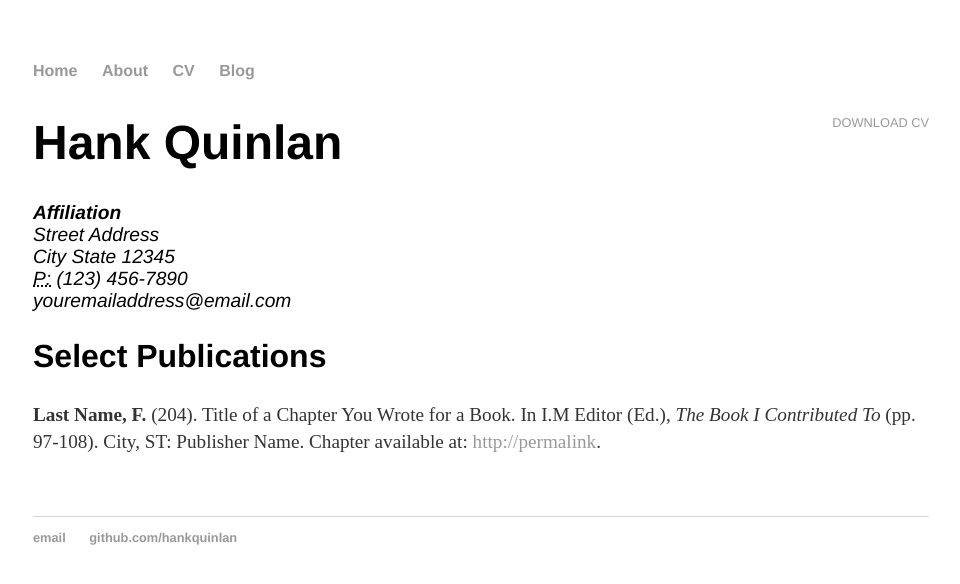
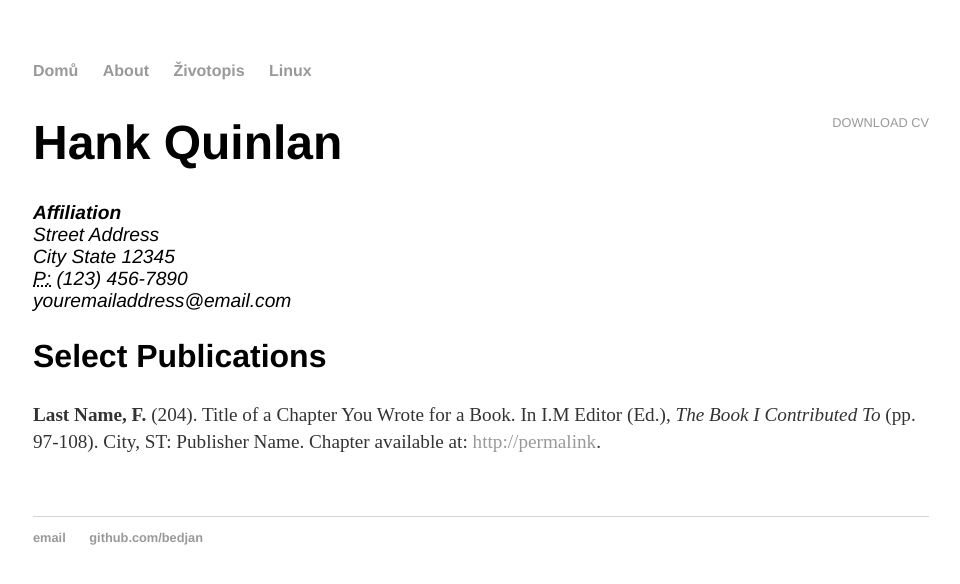
Before and after one commit to bedjan/bedjan.github.io, a Jekyll site: the page built from cv/index.html, in a window 1280 px wide. Shown: the top 584 px of the page, without its empty margins (159-1119 px from the left). Built offline with Jekyll 4.4.1, drawn with Linux system fonts in a browser that asks for light colours.

Commit message:
Update default.html

```diff
--- a/_layouts/default.html
+++ b/_layouts/default.html
@@ -11,10 +11,10 @@
   <body>
     <nav>
 <ul>
-<li><a href="/">Home</a></li>
+<li><a href="/">Domů</a></li>
 <li><a href="/about">About</a></li>
-<li><a href="/cv">CV</a></li>
-<li><a href="/blog">Blog</a></li>
+<li><a href="/zivotopis">Životopis</a></li>
+<li><a href="/linux">Linux</a></li>
 </ul>
     </nav>
 <div class="container">
@@ -25,8 +25,8 @@
 
   <footer>
    <ul>
-   <li><a href="mailto:hankquinlanhub@gmail.com">email</a></li>
-   <li><a href="https://github.com/hankquinlan">github.com/hankquinlan</a></li>
+   <li><a href="mailto:bedjan@gmail.com">email</a></li>
+   <li><a href="https://github.com/bedjan">github.com/bedjan</a></li>
    </ul>
   </footer>
   </body>
```
